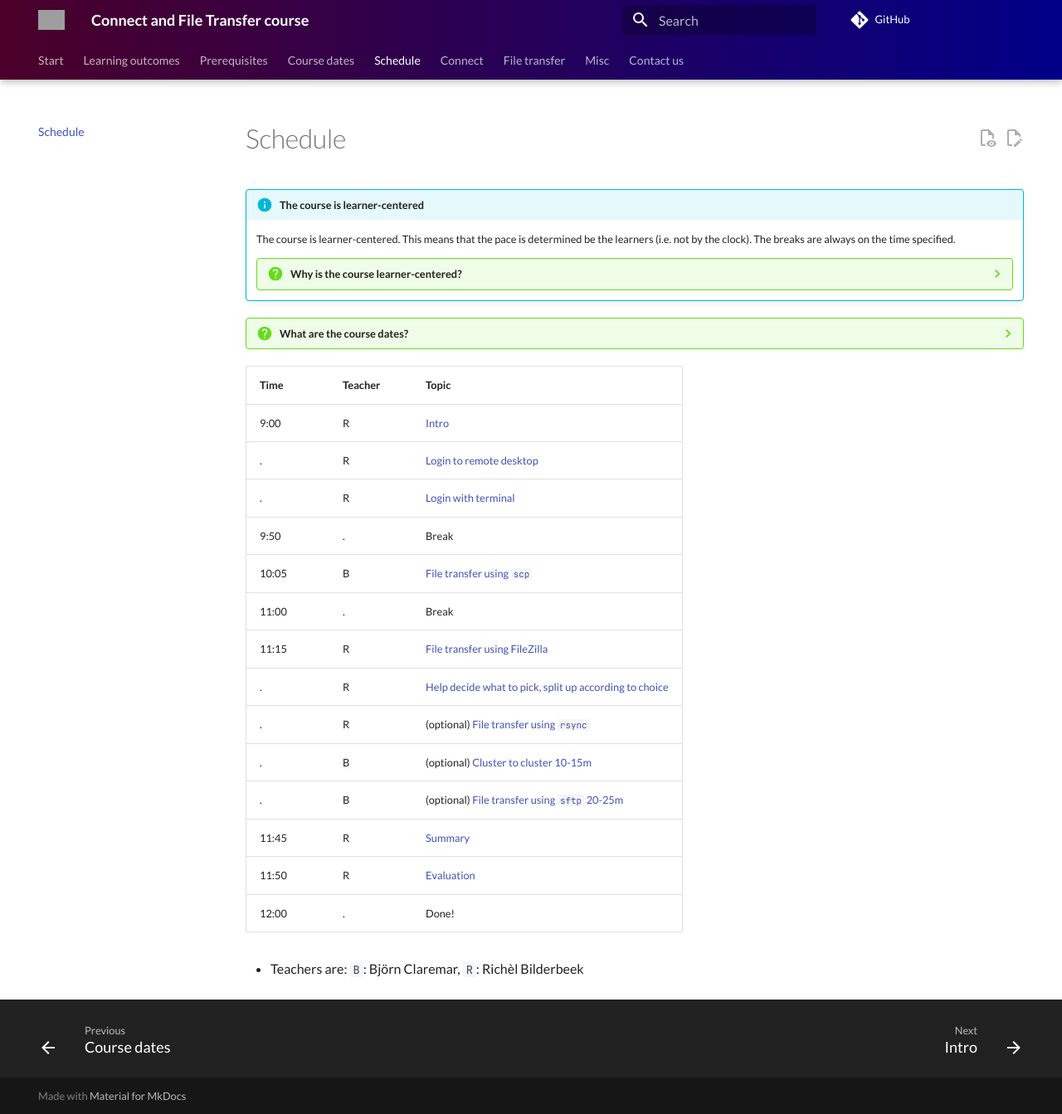
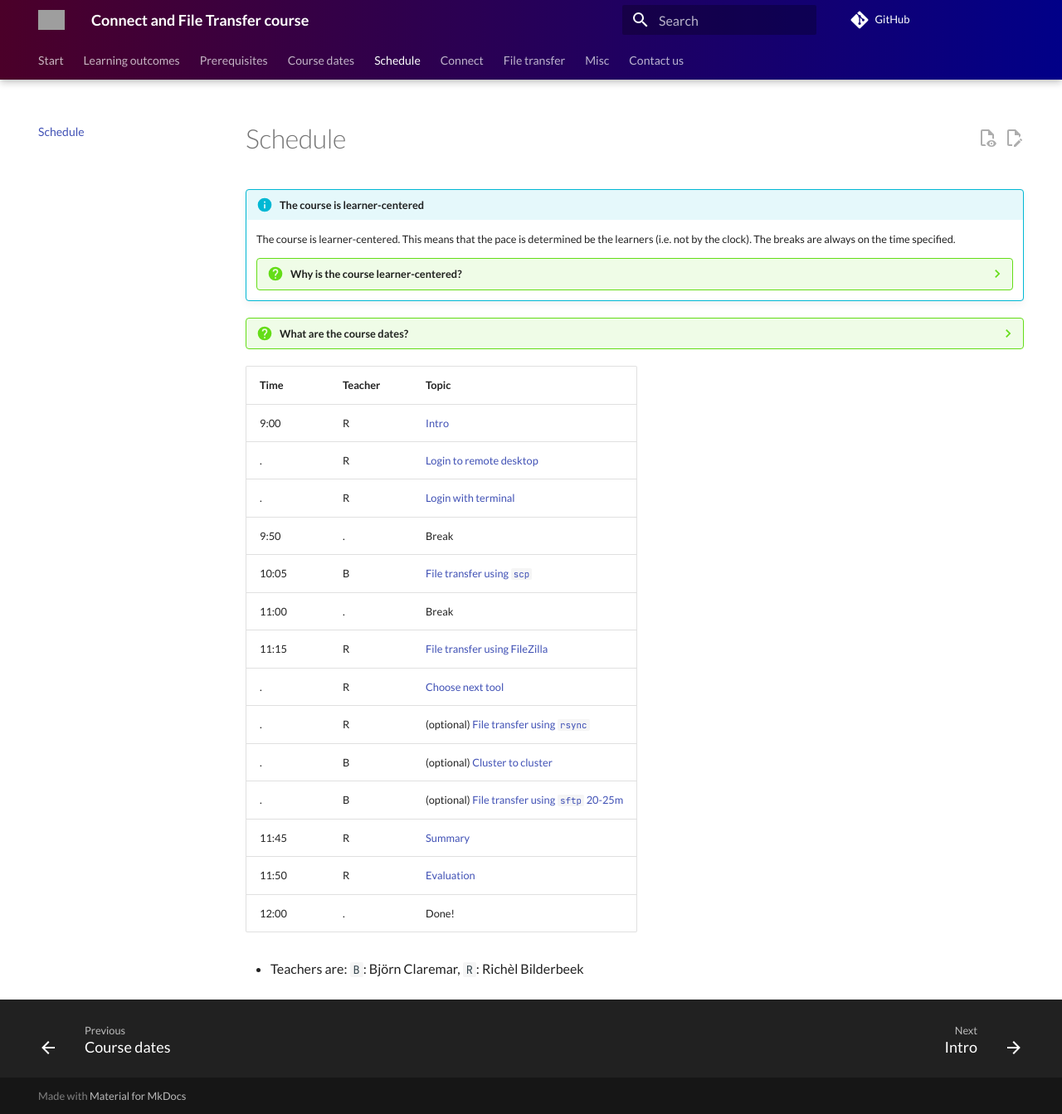
Before and after one commit to UPPMAX/naiss_file_transfer_course, an MkDocs documentation site: the page built from docs/schedule.md, in a window 1280 px wide and 1343 px high. Shown: the whole window at 83% size. Built offline with MkDocs 1.6.1 and Material for MkDocs 9.7.7, drawn with Linux system fonts in a browser that asks for light colours; comment, search, counter and statistics services are not loaded; grey boxes are pictures that could not be loaded.

Commit message:
Replace 'Vote' by 'Choose next'

```diff
--- a/docs/schedule.md
+++ b/docs/schedule.md
@@ -32,9 +32,9 @@ Time  |Teacher|Topic
 10:05 |B      |[File transfer using `scp`](sessions/scp/README.md)
 11:00 |.      |Break
 11:15 |R      |[File transfer using FileZilla](sessions/filezilla/README.md)
-.     |R      |[Help decide what to pick, split up according to choice](sessions/vote.md)
+.     |R      |[Choose next tool](sessions/choose_next.md)
 .     |R      |(optional) [File transfer using `rsync`](sessions/rsync/README.md)
-.     |B      |(optional) [Cluster to cluster 10-15m](sessions/cluster2cluster/README.md)
+.     |B      |(optional) [Cluster to cluster](sessions/cluster2cluster/README.md)
 .     |B      |(optional) [File transfer using `sftp` 20-25m](sessions/sftp/README.md)
 11:45 |R      |[Summary](sessions/summary.md)
 11:50 |R      |[Evaluation](evaluation.md)
```
Also changed, not shown: docs/lesson_plans/20260202/README.md (+3 -1 lines), docs/sessions/choose_next.md (added, +28 -0 lines), docs/sessions/vote.md (deleted, +0 -22 lines).
